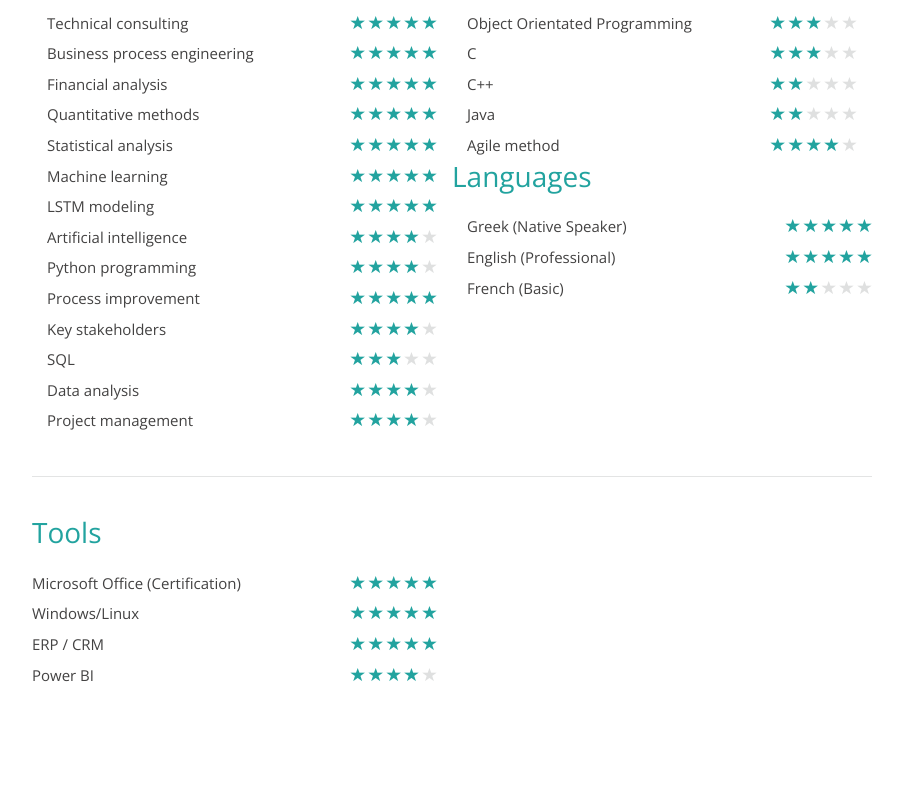
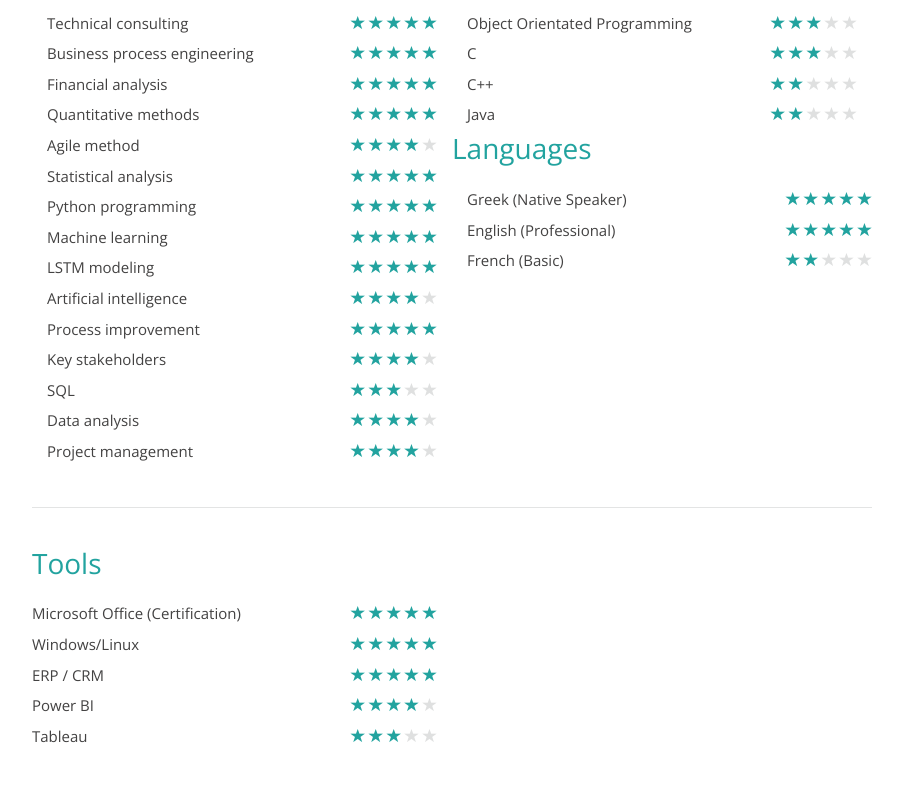
Before and after one commit to theofanisko/TheofanisKotsis.github.io, a plain HTML site: page index.html in a window 1280 px wide. Shown: the part 5240-6027 px from the top of the page, without its empty margins (188-1091 px from the left). Drawn offline with nearby package versions, Linux system fonts and the light colour scheme.

Commit message:
Update index.html

```diff
--- a/index.html
+++ b/index.html
@@ -546,7 +546,33 @@ Stock price predictions with neural networks (LSTM), using Keras and TensorFlow.
                     </li>
 
                     <li>
+                        <span class="ability-title">Agile method</span>
+                        <span class="ability-score">
+
+
+                            <span class="glyphicon glyphicon-star filled"></span>
+                            <span class="glyphicon glyphicon-star filled"></span>
+                            <span class="glyphicon glyphicon-star filled"></span>
+                            <span class="glyphicon glyphicon-star filled"></span>
+                            <span class="glyphicon glyphicon-star "></span>
+
+
+                        </span>
+                    </li>
+
+                    <li>
                         <span class="ability-title">Statistical analysis</span>
+                        <span class="ability-score">
+					<span class="glyphicon glyphicon-star filled"></span>
+					<span class="glyphicon glyphicon-star filled"></span>
+					<span class="glyphicon glyphicon-star filled"></span>
+					<span class="glyphicon glyphicon-star filled"></span>
+					<span class="glyphicon glyphicon-star filled"></span>
+				</span>
+                    </li>
+
+                    <li>
+                        <span class="ability-title">Python programming</span>
                         <span class="ability-score">
                         <span class="glyphicon glyphicon-star filled"></span>
                         <span class="glyphicon glyphicon-star filled"></span>
@@ -591,16 +617,6 @@ Stock price predictions with neural networks (LSTM), using Keras and TensorFlow.
 				</span>
                     </li>
 
-                    <li>
-                        <span class="ability-title">Python programming</span>
-                        <span class="ability-score">
-					<span class="glyphicon glyphicon-star filled"></span>
-					<span class="glyphicon glyphicon-star filled"></span>
-					<span class="glyphicon glyphicon-star filled"></span>
-					<span class="glyphicon glyphicon-star filled"></span>
-					<span class="glyphicon glyphicon-star "></span>
-				</span>
-                    </li>
 
                     <li>
                         <span class="ability-title">Process improvement</span>
@@ -733,22 +749,6 @@ Stock price predictions with neural networks (LSTM), using Keras and TensorFlow.
 				</span>
                     </li>
 
-                    <li>
-                        <span class="ability-title">Agile method</span>
-                        <span class="ability-score">
-
-
-					<span class="glyphicon glyphicon-star filled"></span>
-					<span class="glyphicon glyphicon-star filled"></span>
-					<span class="glyphicon glyphicon-star filled"></span>
-					<span class="glyphicon glyphicon-star filled"></span>
-					<span class="glyphicon glyphicon-star "></span>
-
-
-				</span>
-                    </li>
-
-
             </div>
 
             <hr/></br>
@@ -876,6 +876,20 @@ Stock price predictions with neural networks (LSTM), using Keras and TensorFlow.
 
                             </span>
                         </li>
+                        <li>
+                            <span class="ability-title">Tableau </span>
+                            <span class="ability-score">
+
+
+                                <span class="glyphicon glyphicon-star filled"></span>
+                                <span class="glyphicon glyphicon-star filled"></span>
+                                <span class="glyphicon glyphicon-star filled"></span>
+                                <span class="glyphicon glyphicon-star "></span>
+                                <span class="glyphicon glyphicon-star "></span>
+
+
+                            </span>
+                        </li>
 
                     </ul>
                 </div>
```
Lines whose indentation alone changed are shown as unchanged.
